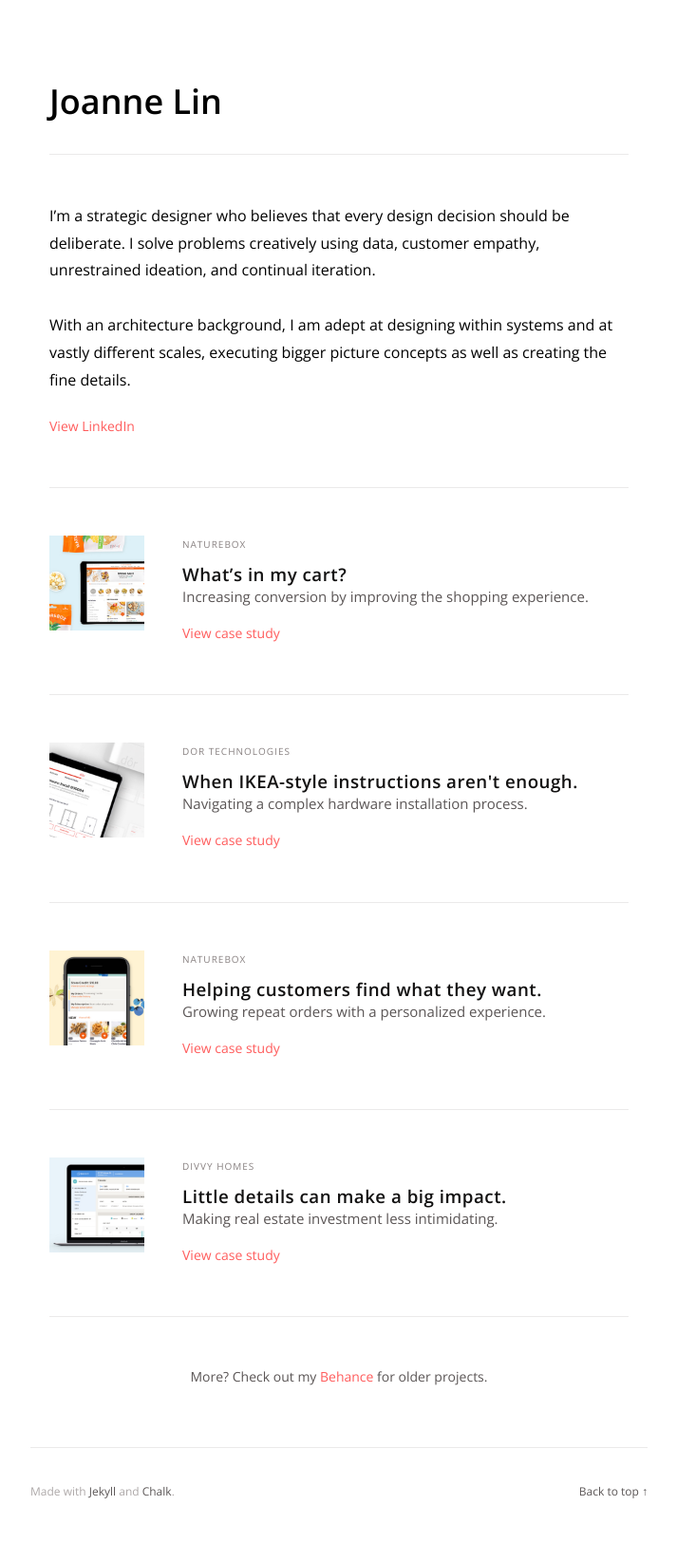
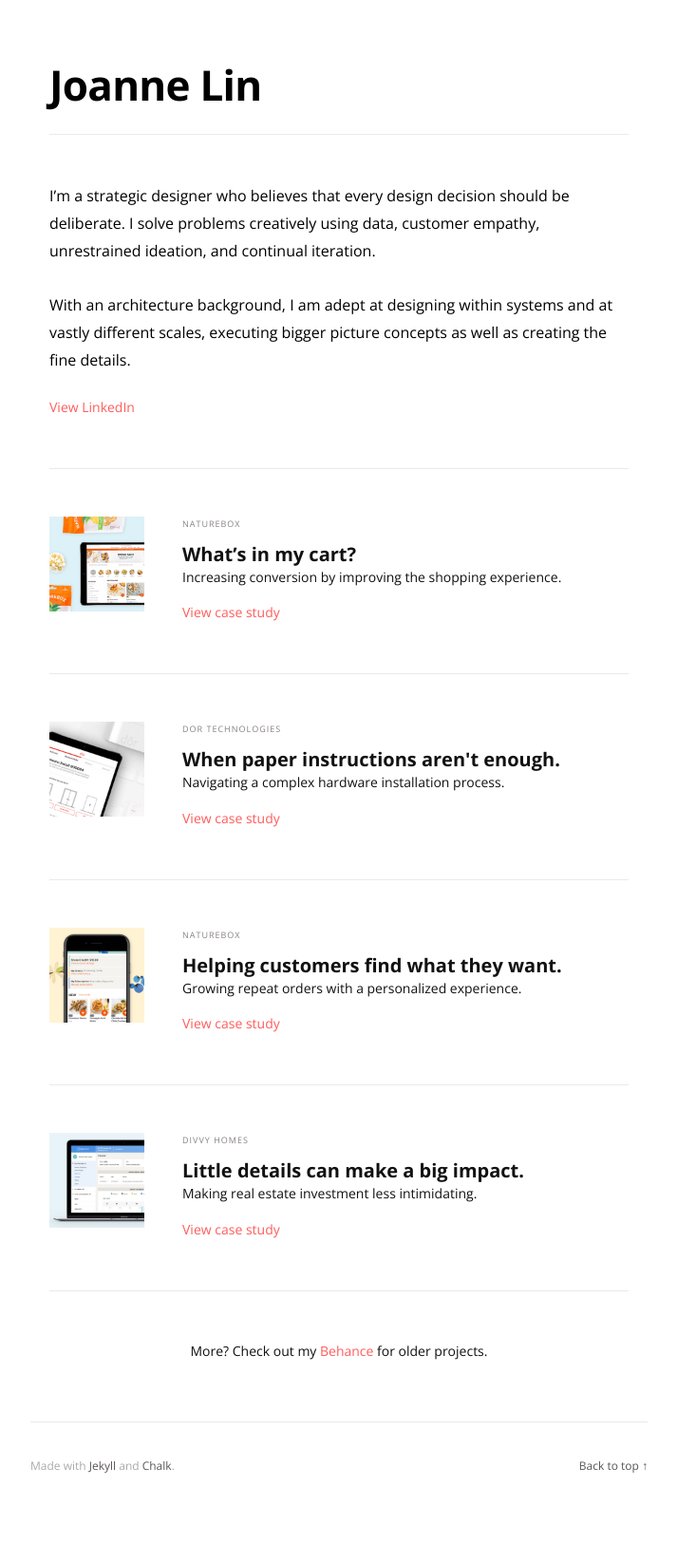
Before and after one commit to joannelin12/joannelin12.github.io, a Jekyll site: the page built from index.html, in a window 1280 px wide. Shown: the whole page at 95% size, without its empty margins (283-996 px from the left). Built offline with Jekyll 4.4.1, drawn with Linux system fonts in a browser that asks for light colours; after the commit the page ends 1618 px from its top, so only the background shows below that.

Commit message:
font fix

```diff
--- a/_sass/_articles.scss
+++ b/_sass/_articles.scss
@@ -69,9 +69,9 @@
     padding-right: 25px;
     color: $article-header-title-color;
     border-bottom: 1px solid transparent;
-    font-weight: 600;
-    letter-spacing: .5px;
-    line-height: 18px;
+    font-weight: 700;
+    line-height: 20px;
+    font-size: 20px;
     svg {
       width: 16px;
       height: 16px;
@@ -91,11 +91,12 @@
   p {
     display: block;
     margin: 0 0 10px;
-    font-size: 15px;
-    color: $article-header-description-color;
+    margin: 0 0 10px;
+    font-size: 14px;
+    color: $article-header-title-color;
   }
   .small {
-    font-size: 10px;
+    font-size: 9px;
     color: $gray;
     letter-spacing: 1px;
     margin-bottom: 14px;
@@ -167,8 +168,8 @@
   margin-bottom: 30px;
   border-bottom: 1px solid $base-border-color;
   h1 {
-    font-weight: 600;
-    letter-spacing: 0.5px;
+    font-weight: 700;
+    letter-spacing: 0px;
   }
   p {
     display: block;
--- a/_sass/_base.scss
+++ b/_sass/_base.scss
@@ -51,14 +51,14 @@ h6 {
 
 h1 {
   font-size: $base-font-size * 1.6;
-  font-weight: 400;
+  font-weight: 600;
   letter-spacing: -.03em;
   color: $article-header-title-color;
 }
 
 h2 {
   font-size: $base-font-size * 1.5;
-  font-weight: 500;
+  font-weight: 600;
 }
 
 h3 {
--- a/_sass/_header.scss
+++ b/_sass/_header.scss
@@ -4,27 +4,29 @@
 
 .header-nav {
   display: block;
-  padding: 75px 0 20px;
+  padding: 50px 0 10px;
   border-bottom: 1px solid $base-border-color;
 }
 
 .header-logo {
   display: inline-block;
   font-family: $serif;
-  font-size: 36px;
-  font-weight: 600;
+  font-size: 44px;
+  font-weight: 700;
   color: $header-logo-color;
   text-decoration: none;
+  letter-spacing: -0.75px;
 
   &:hover {
     color: $header-logo-color;
+    border-color: white;
   }
 }
 
 .header-links {
   float: right;
   padding: 0;
-  margin: 15px 0 0;
+  margin: 24px 0 0;
   list-style: none;
   li {
     display: inline-block;
--- a/index.html
+++ b/index.html
@@ -25,19 +25,19 @@ title: Home
     </li>
 
     <li class="article-list-item">
-      <a href="/dor/" title="When IKEA-style instructions aren't enough.">
+      <a href="/dor/" title="When paper instructions aren't enough.">
         <img src="/images/project-icons/dor.jpg" class="article-image">
       </a>
       <div class="article-text">
         <div class="small">DOR TECHNOLOGIES</div>
-        <a href="/dor/" title="When IKEA-style instructions aren't enough.">
+        <a href="/dor/" title="When paper instructions aren't enough.">
           <h5>
-            When IKEA-style instructions aren't enough.
+            When paper instructions aren't enough.
           </h5>
         </a>
         <p>Navigating a complex hardware installation process.</p>
         <div class="article-button">
-          <a href="/dor/" title="When IKEA-style instructions aren't enough.">
+          <a href="/dor/" title="When paper instructions aren't enough.">
             View case study
           </a>
         </div>
--- a/project-dor.html
+++ b/project-dor.html
@@ -1,6 +1,6 @@
 ---
 layout: project
-title: When IKEA-style instructions aren't enough.
+title: When paper instructions aren't enough.
 permalink: /dor/
 ---
 
```
